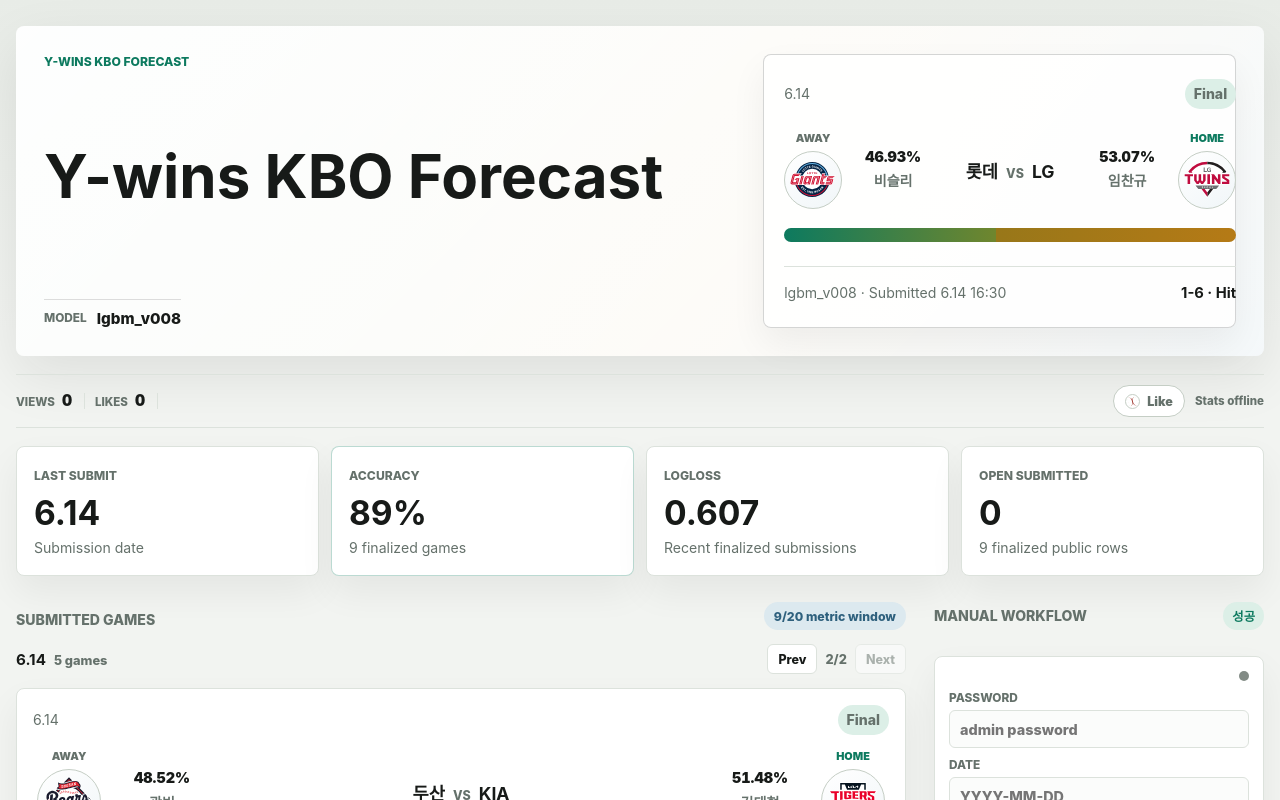
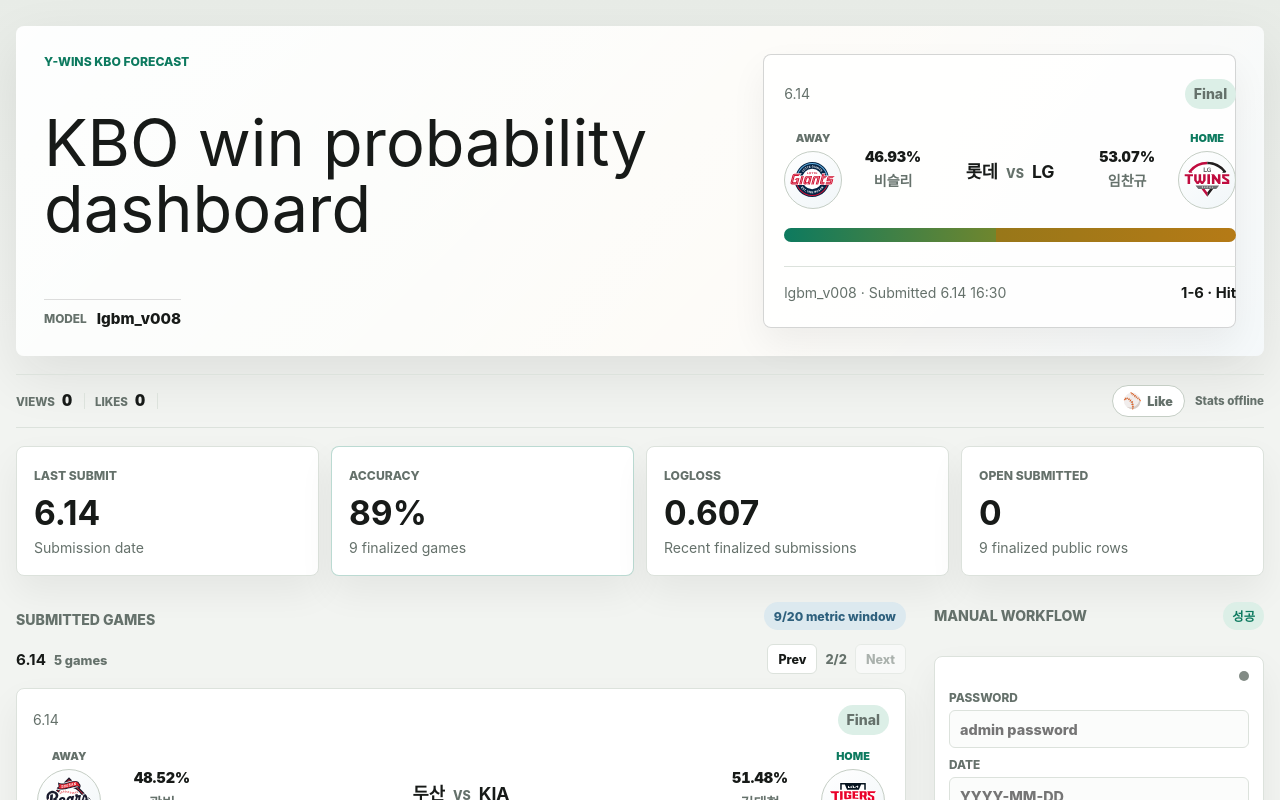
Before and after one commit to Berry-mas/statiz-kbo-win-prediction, a Next.js app in the folder web/: page / in a window 1280 px wide. Shown: the top 800 px of the page. Built offline with nearby package versions, Linux system fonts and the light colour scheme; no server answers.

Commit message:
Refine dashboard hero title

```diff
--- a/web/app/globals.css
+++ b/web/app/globals.css
@@ -85,11 +85,11 @@ p {
 }
 
 h1 {
-  max-width: 760px;
+  max-width: 690px;
   margin: 0;
-  font-size: 3.75rem;
-  line-height: 0.98;
-  white-space: nowrap;
+  font-size: 4.05rem;
+  font-weight: 400;
+  line-height: 1.02;
 }
 
 h2 {
@@ -229,40 +229,14 @@ h3 {
 }
 
 .baseball-mark {
-  position: relative;
-  width: 15px;
-  height: 15px;
-  flex: 0 0 15px;
-  overflow: hidden;
-  border: 1px solid var(--line-strong);
-  border-radius: 50%;
-  background: #ffffff;
-}
-
-.baseball-mark::before,
-.baseball-mark::after {
-  position: absolute;
-  top: 2px;
-  bottom: 2px;
-  width: 4px;
-  border-color: var(--red);
-  border-style: solid;
-  content: "";
-  opacity: 0.85;
-}
-
-.baseball-mark::before {
-  left: 2px;
-  border-width: 0 1px 0 0;
-  border-radius: 0 999px 999px 0;
-  transform: rotate(-18deg);
-}
-
-.baseball-mark::after {
-  right: 2px;
-  border-width: 0 0 0 1px;
-  border-radius: 999px 0 0 999px;
-  transform: rotate(-18deg);
+  display: inline-flex;
+  width: 16px;
+  height: 16px;
+  flex: 0 0 16px;
+  align-items: center;
+  justify-content: center;
+  font-size: 0.95rem;
+  line-height: 1;
 }
 
 .site-stats-note {
@@ -1013,7 +987,6 @@ tbody tr:last-child td {
 
   h1 {
     font-size: 3.25rem;
-    white-space: normal;
   }
 
   .metric-grid {
--- a/web/app/page.tsx
+++ b/web/app/page.tsx
@@ -159,7 +159,7 @@ export default async function DashboardPage() {
       <section className="hero-panel">
         <div className="hero-copy">
           <p className="eyebrow">Y-wins KBO Forecast</p>
-          <h1>Y-wins KBO Forecast</h1>
+          <h1>KBO win probability dashboard</h1>
           <div className="model-line" aria-label="Model version">
             <span>model</span>
             <strong>{modelVersion}</strong>
--- a/web/app/site-stats.tsx
+++ b/web/app/site-stats.tsx
@@ -79,7 +79,9 @@ export function SiteStatsStrip() {
         onClick={() => updateStats("like", getVisitorId())}
         type="button"
       >
-        <span className="baseball-mark" aria-hidden="true" />
+        <span className="baseball-mark" aria-hidden="true">
+          ⚾️
+        </span>
         {stats.liked ? "Liked" : status === "pending" ? "Saving" : "Like"}
       </button>
       {status === "offline" ? <span className="site-stats-note">Stats offline</span> : null}
```
